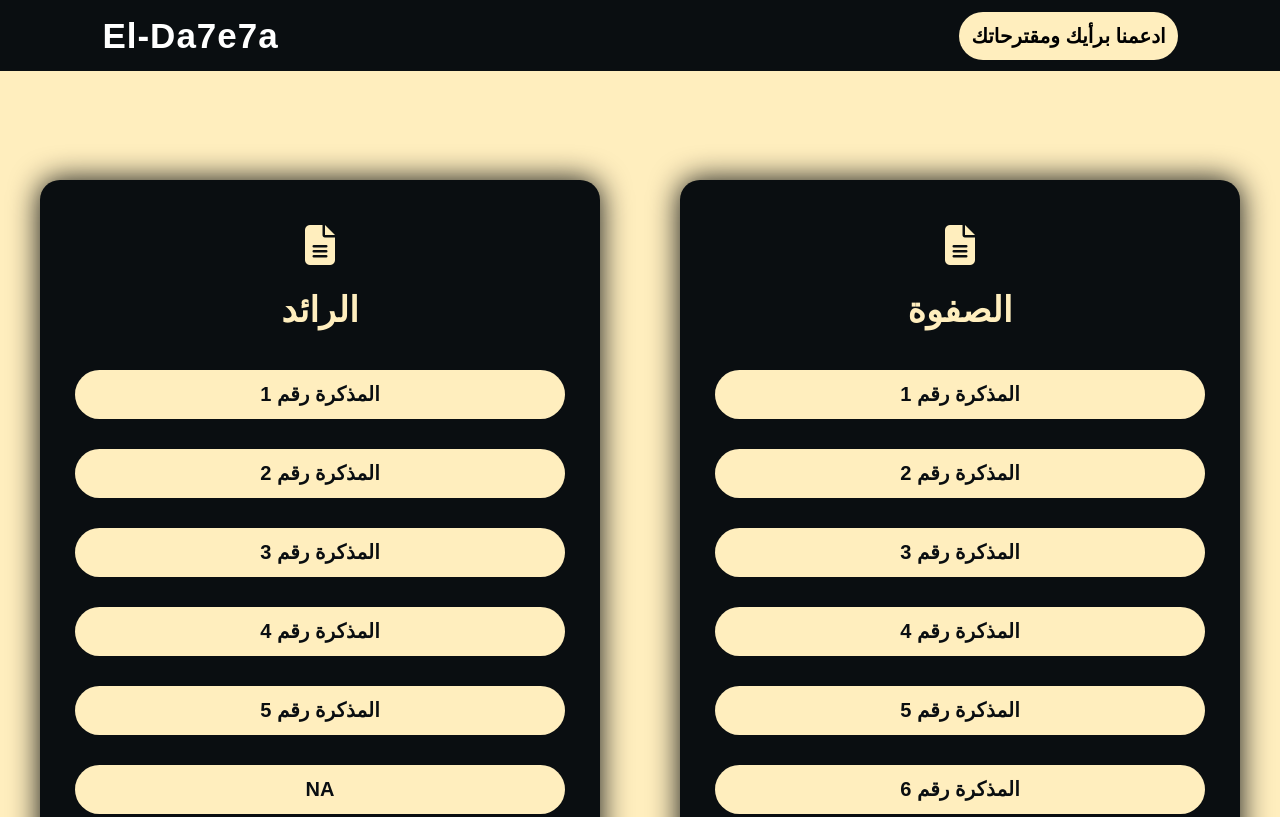
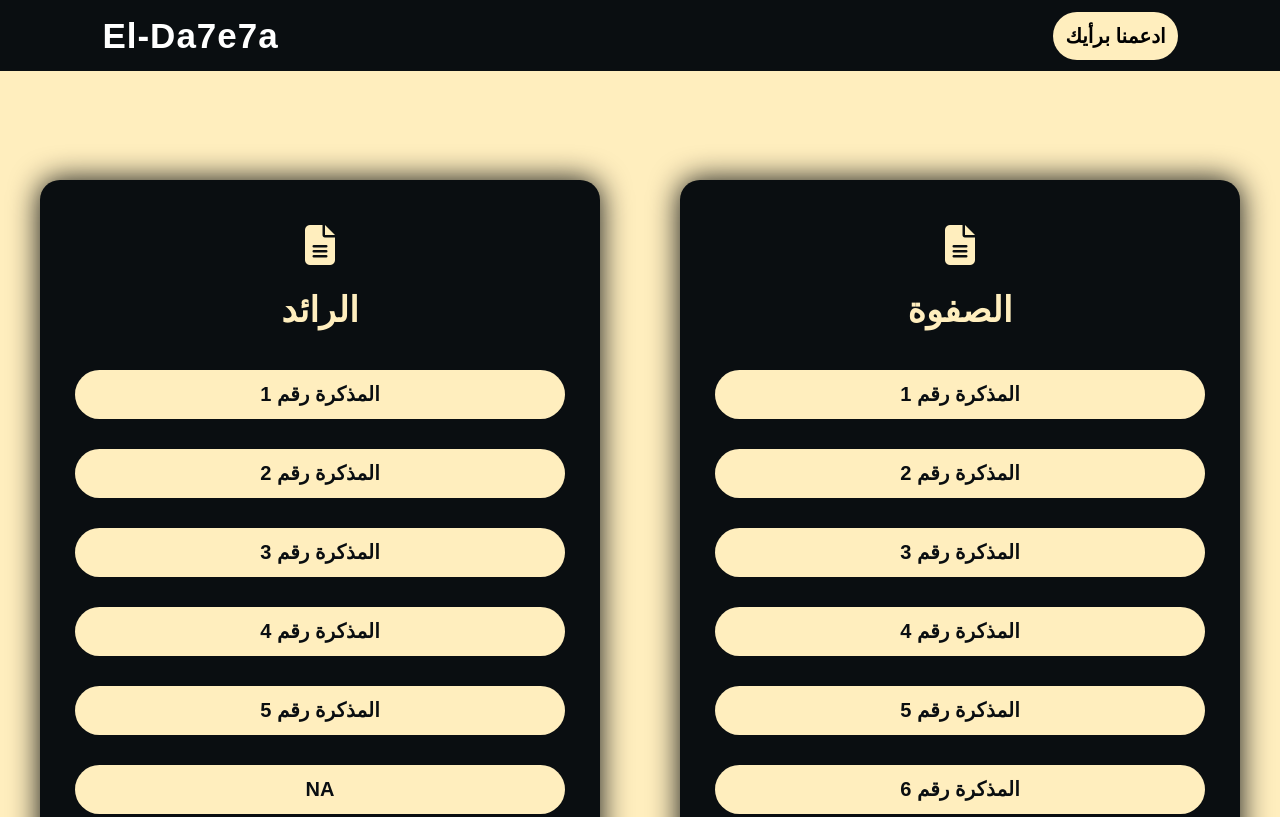
Before and after one commit to 2ahmedhassan2/El-Da7e7a, a plain HTML site: page index666.html in a window 1280 px wide. Shown: the top 817 px of the page. Drawn offline with Linux system fonts and the light colour scheme.

Commit message:
Update index666.html

```diff
--- a/index666.html
+++ b/index666.html
@@ -15,7 +15,7 @@
   <body>
     <nav>
         <a href="index.html" class="logo"> El-Da7e7a </a>
-        <a href="https://ahmedhassanab.sarahah.pro" class="button"> ادعمنا برأيك ومقترحاتك </a>
+        <a href="https://ahmedhassanab.sarahah.pro" class="button"> ادعمنا برأيك </a>
     </nav>
     <div class="box">
         <div class="card">
```
